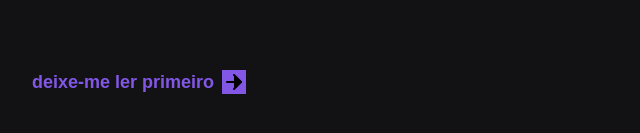
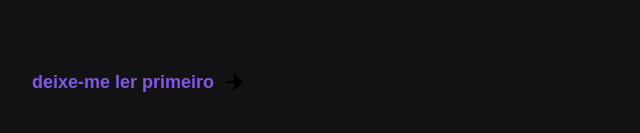
Before and after one commit to yasminm19/rocketnews-challenge, a plain HTML site: page index.html in a window 1280 px wide. Shown: the part 541-674 px from the top of the page, 16-656 px from the left. Drawn offline with nearby package versions, Linux system fonts and the light colour scheme.

Commit message:
Update style.css

```diff
--- a/style.css
+++ b/style.css
@@ -101,7 +101,6 @@ aside a p {
 }
 a img {
   margin-left: 8px;
-  background: var(--bg-button-color);
 }
 
 /* MEDIAS */
```
